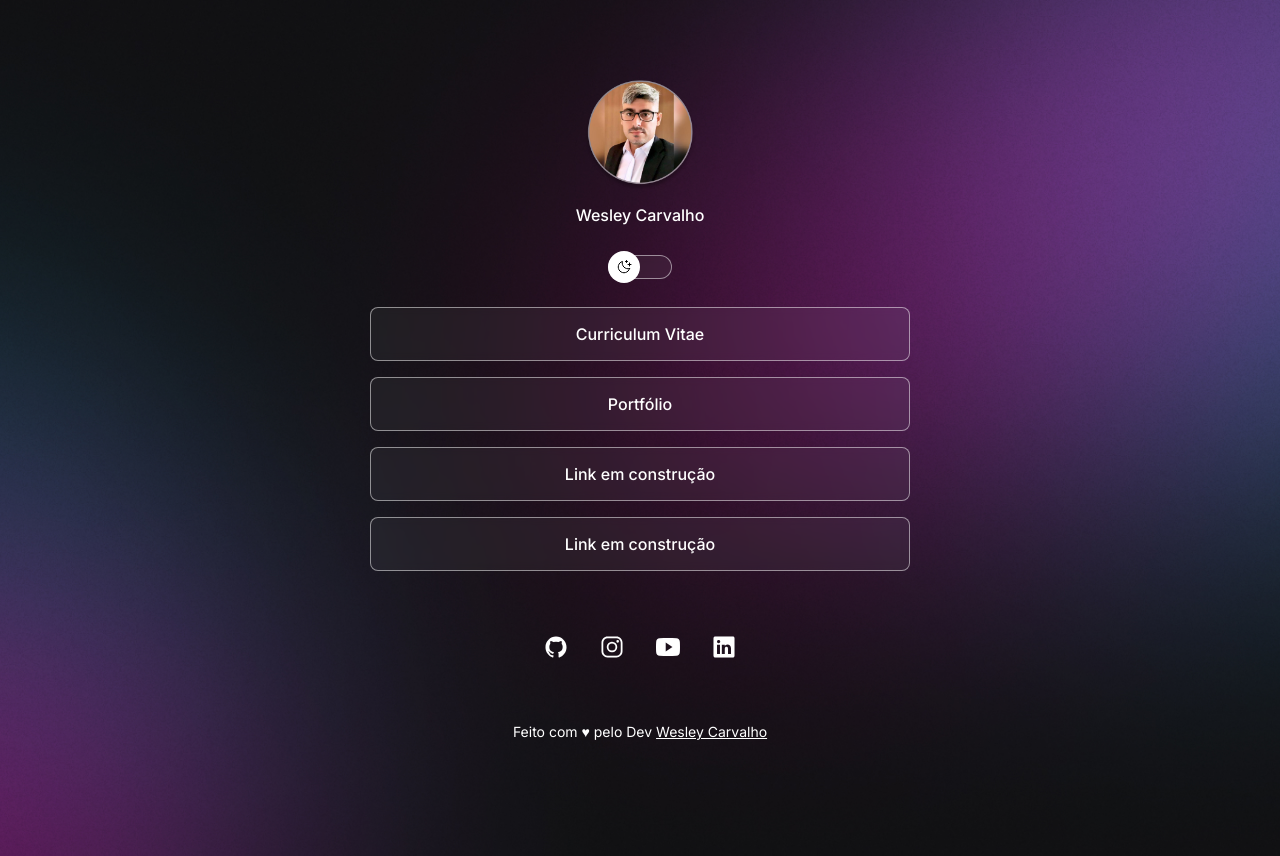
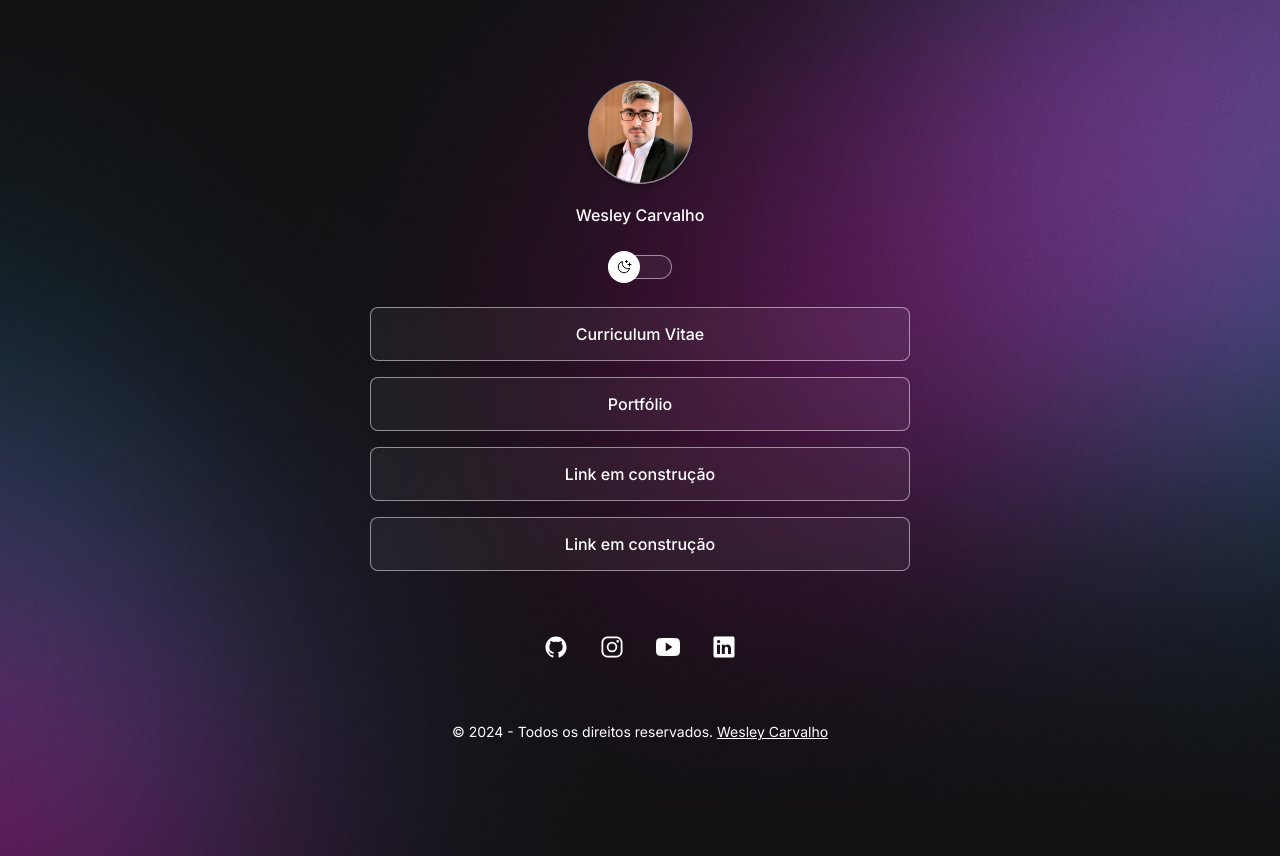
Before and after one commit to wbc-code/dev-links, a plain HTML site: page index.html in a window 1280 px wide. Drawn offline with nearby package versions, Linux system fonts and the light colour scheme.

Commit message:
Update index.html

```diff
--- a/index.html
+++ b/index.html
@@ -73,7 +73,7 @@
 
       <!-- Rodapé -->
       <footer>
-        Feito com ♥ pelo Dev
+        © 2024 - Todos os direitos reservados.
         <a href="https://linkedin.com/in/wesleycarvalho-dev">Wesley Carvalho</a>
       </footer>
     </div>
```
